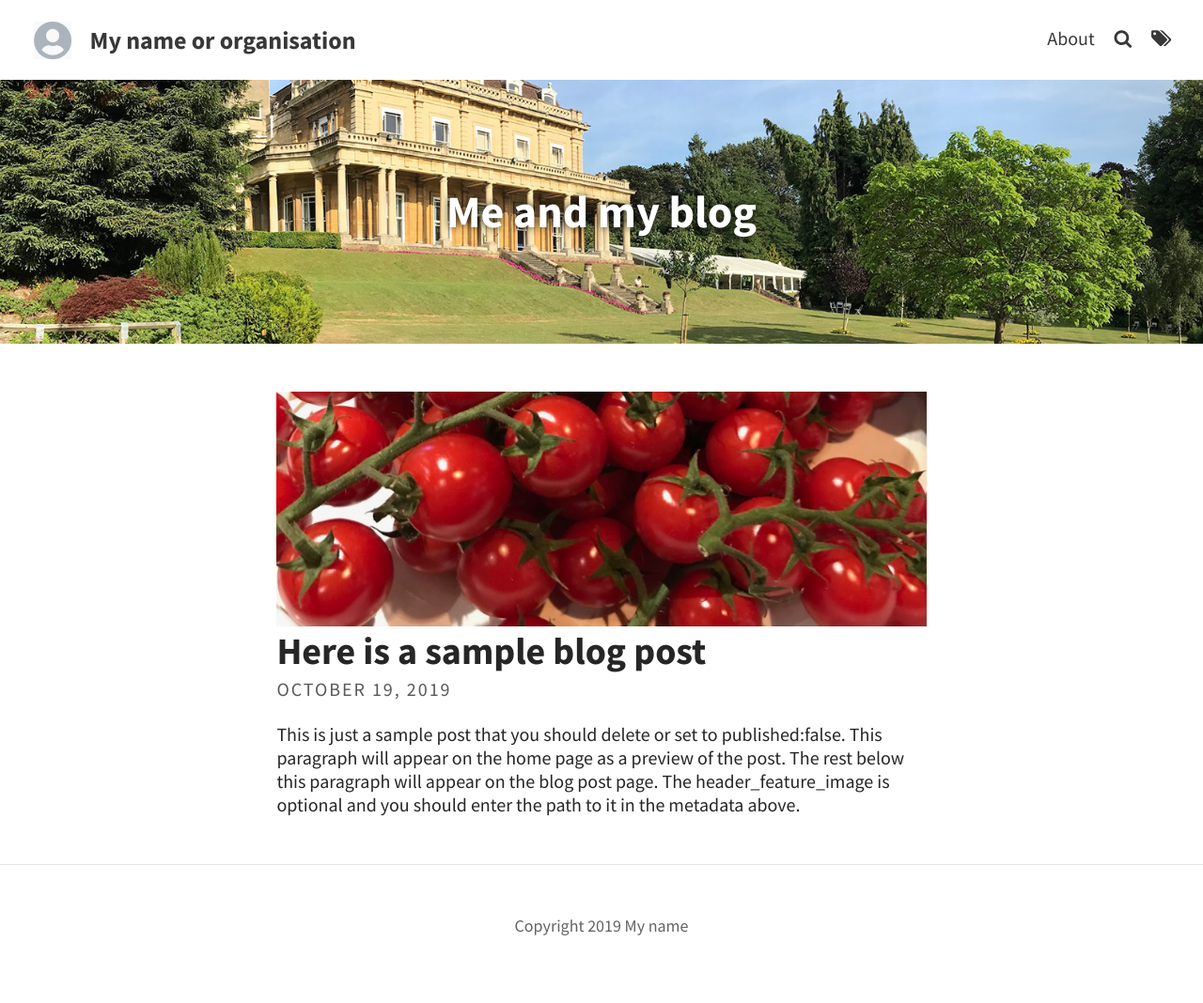
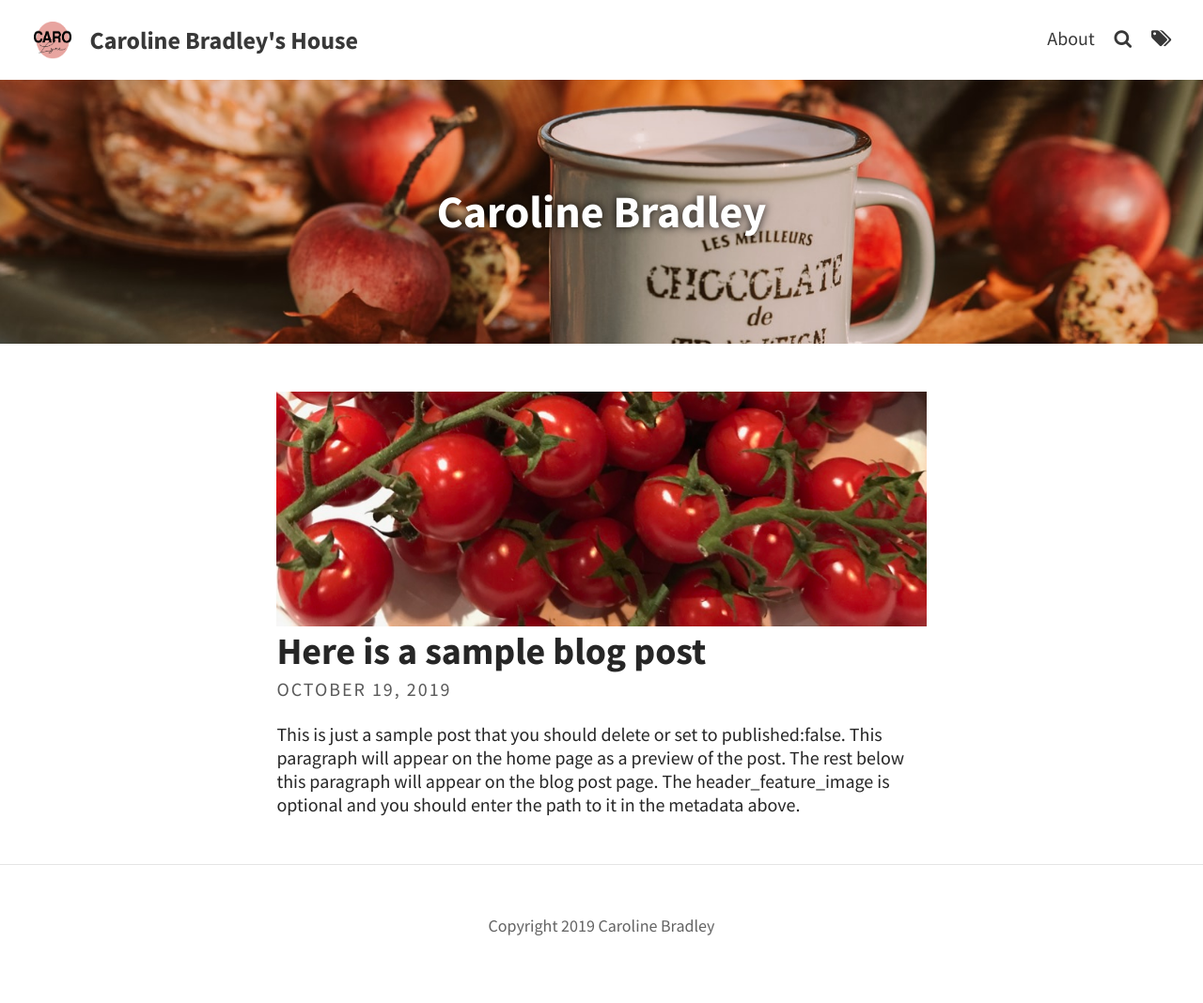
Before and after one commit to CarolineBradley/carolinebradley.github.io, a Jekyll site: the page built from index.html, in a window 1280 px wide. Shown: the whole page at 94% size. Built offline with Jekyll 4.4.1, drawn with Linux system fonts in a browser that asks for light colours; the list of posts is cut into pages by our own code.

Commit message:
First November changes with pictures

```diff
--- a/_config.yml
+++ b/_config.yml
@@ -1,13 +1,13 @@
 # SITE CONFIGURATION
 baseurl: ''  #leave this alone
-url: "https://yoursite.github.io"   #change this to yours
-title: My name or organisation # site's title
-description: "A website with blog posts and pages" # used by search engines
+url: "https://carolinebradley.github.io"   #change this to yours
+title: Caroline Bradley's House # site's title
+description: "The lifestyle of hosting" # used by search engines
 
 # SITE-SPECIFIC CONFIGURATION
 # Change these 2 images for your own site
 
-avatar: assets/img/face.jpg
+avatar: assets/img/Logo.png
 favicon: assets/favicon.ico
 
 # Your blog on the home page can be arranged as a grid
@@ -16,15 +16,15 @@ gridlayout: false # change to true if you want grd layout
 
 # Header and footer text
 # Change this text to yourown
-header_text: Me and my blog
+header_text: Caroline Bradley
 
 # find an image for your own home page and put it into the images folder
-header_feature_image: /images/hhh.jpg
+header_feature_image: /images/choc.jpg
 twitter_username: puboxford  #change to your own twitter account
 lang: en_gb
 # change the following to your name or site name
 footer_text:
-    "Copyright 2019 My name"
+    "Copyright 2019 Caroline Bradley"
   # Icons
   # If you have any of these accounts add them in here
 rss: false  # Make sure you created a feed.xml with feed.xml layout
```
Also changed, not shown: assets/img/Logo.png (added), images/Choc.jpg (added).
